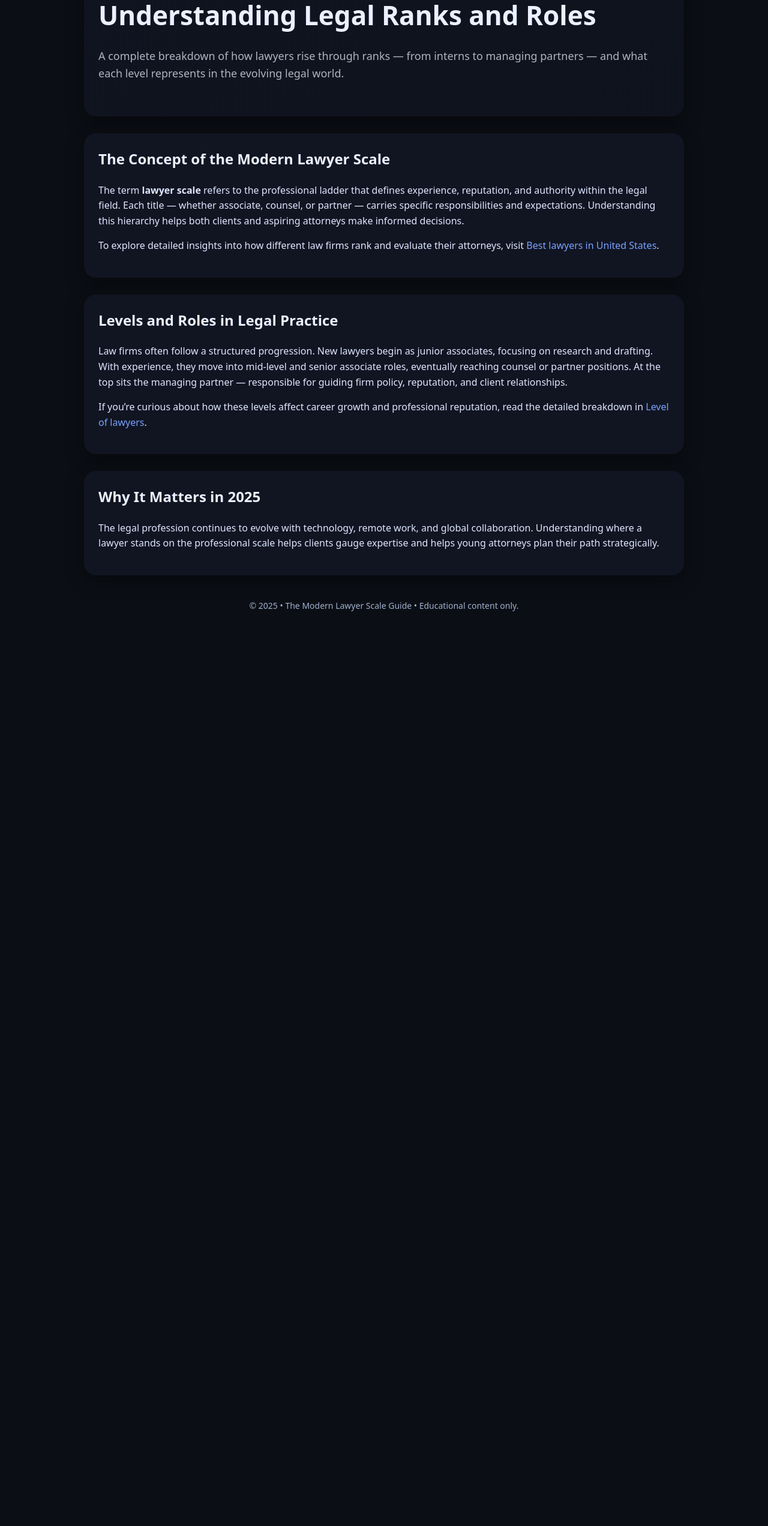
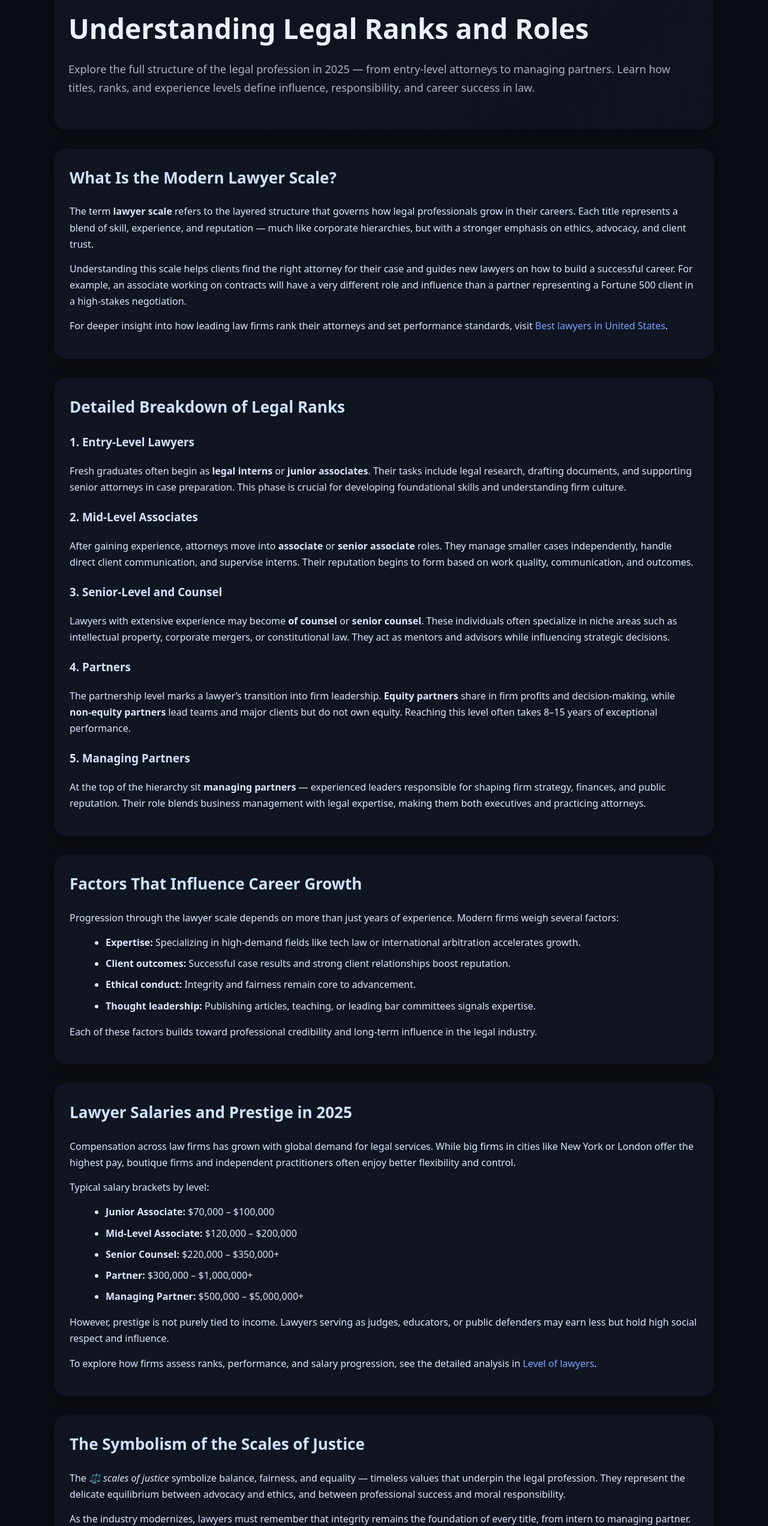
Before and after one commit to lawyer-cloud/levels-of-lawyers, a plain HTML site: page index.html in a window 1280 px wide. Shown: the part 180-2724 px from the top of the page at 60% size. Before the commit the page ends 1241 px from the top, so only its background shows below. Drawn offline with Linux system fonts and the light colour scheme.

Commit message:
Update index.html

```diff
--- a/index.html
+++ b/index.html
@@ -4,9 +4,8 @@
   <meta charset="UTF-8" />
   <meta name="viewport" content="width=device-width, initial-scale=1" />
   <title>The Modern Lawyer Scale 2025: Understanding Legal Ranks and Roles</title>
-  <meta name="description" content="Explore the modern lawyer hierarchy in 2025 — a clear breakdown of ranks, titles, and the evolving structure of the legal profession." />
+  <meta name="description" content="A deep dive into the 2025 lawyer hierarchy: explore every rank from intern to managing partner, understand titles, salaries, and the evolving role of lawyers worldwide." />
   <meta name="robots" content="index,follow" />
-
   <style>
     :root{
       --bg: #0b0e14;
@@ -23,28 +22,31 @@
       font-family: system-ui, -apple-system, Segoe UI, Roboto, Inter, Helvetica Neue, Arial;
       background: var(--bg);
       color: var(--text);
-      line-height: 1.6;
+      line-height: 1.7;
     }
     a { color: var(--accent); text-decoration: none; }
     a:hover { color: var(--accent-2); }
-    .wrap { max-width: 1000px; margin: 0 auto; padding: 40px 20px; }
+    .wrap { max-width: 1100px; margin: 0 auto; padding: 50px 20px; }
     header.hero {
       padding: 60px 24px 40px;
-      background: linear-gradient(135deg, rgba(17,21,34,.85), rgba(17,21,34,.65));
+      background: linear-gradient(135deg, rgba(17,21,34,.9), rgba(17,21,34,.75));
       border-radius: 20px;
       box-shadow: var(--shadow);
     }
-    h1 { font-size: clamp(28px, 4vw, 44px); margin: 0 0 10px; }
+    h1 { font-size: clamp(28px, 4vw, 46px); margin: 0 0 12px; }
     p.sub { color: var(--muted); font-size: 18px; }
     .card {
       background: var(--card);
       border-radius: 20px;
-      padding: 24px;
+      padding: 26px;
       box-shadow: var(--shadow);
-      margin-top: 28px;
+      margin-top: 32px;
     }
-    h2 { font-size: 24px; margin-top: 0; }
-    p { color: #dfe6ff; }
+    h2 { font-size: 26px; margin-top: 0; color: #cfe2ff; }
+    h3 { color: #d7e2ff; margin-top: 20px; }
+    p { color: #dfe6ff; margin: 14px 0; }
+    ul { color: #dfe6ff; margin: 10px 0 16px 20px; }
+    li { margin-bottom: 8px; }
     footer { text-align: center; color: #9fb0cf; margin-top: 40px; font-size: 14px; }
   </style>
 </head>
@@ -52,24 +54,65 @@
   <div class="wrap">
     <header class="hero">
       <h1>The Modern Lawyer Scale 2025: Understanding Legal Ranks and Roles</h1>
-      <p class="sub">A complete breakdown of how lawyers rise through ranks — from interns to managing partners — and what each level represents in the evolving legal world.</p>
+      <p class="sub">Explore the full structure of the legal profession in 2025 — from entry-level attorneys to managing partners. Learn how titles, ranks, and experience levels define influence, responsibility, and career success in law.</p>
     </header>
 
     <section class="card">
-      <h2>The Concept of the Modern Lawyer Scale</h2>
-      <p>The term <strong>lawyer scale</strong> refers to the professional ladder that defines experience, reputation, and authority within the legal field. Each title — whether associate, counsel, or partner — carries specific responsibilities and expectations. Understanding this hierarchy helps both clients and aspiring attorneys make informed decisions.</p>
-      <p>To explore detailed insights into how different law firms rank and evaluate their attorneys, visit <a href="https://bestlawyersinunitedstates.com/" target="_blank" rel="noopener">Best lawyers in United States</a>.</p>
+      <h2>What Is the Modern Lawyer Scale?</h2>
+      <p>The term <strong>lawyer scale</strong> refers to the layered structure that governs how legal professionals grow in their careers. Each title represents a blend of skill, experience, and reputation — much like corporate hierarchies, but with a stronger emphasis on ethics, advocacy, and client trust.</p>
+      <p>Understanding this scale helps clients find the right attorney for their case and guides new lawyers on how to build a successful career. For example, an associate working on contracts will have a very different role and influence than a partner representing a Fortune 500 client in a high-stakes negotiation.</p>
+      <p>For deeper insight into how leading law firms rank their attorneys and set performance standards, visit <a href="https://bestlawyersinunitedstates.com/" target="_blank" rel="noopener">Best lawyers in United States</a>.</p>
     </section>
 
     <section class="card">
-      <h2>Levels and Roles in Legal Practice</h2>
-      <p>Law firms often follow a structured progression. New lawyers begin as junior associates, focusing on research and drafting. With experience, they move into mid-level and senior associate roles, eventually reaching counsel or partner positions. At the top sits the managing partner — responsible for guiding firm policy, reputation, and client relationships.</p>
-      <p>If you’re curious about how these levels affect career growth and professional reputation, read the detailed breakdown in <a href="https://bestlawyersinunitedstates.com/lawyer-scale-secrets-every-client-and-new-attorney-should-know/" target="_blank" rel="noopener">Level of lawyers</a>.</p>
+      <h2>Detailed Breakdown of Legal Ranks</h2>
+      <h3>1. Entry-Level Lawyers</h3>
+      <p>Fresh graduates often begin as <strong>legal interns</strong> or <strong>junior associates</strong>. Their tasks include legal research, drafting documents, and supporting senior attorneys in case preparation. This phase is crucial for developing foundational skills and understanding firm culture.</p>
+
+      <h3>2. Mid-Level Associates</h3>
+      <p>After gaining experience, attorneys move into <strong>associate</strong> or <strong>senior associate</strong> roles. They manage smaller cases independently, handle direct client communication, and supervise interns. Their reputation begins to form based on work quality, communication, and outcomes.</p>
+
+      <h3>3. Senior-Level and Counsel</h3>
+      <p>Lawyers with extensive experience may become <strong>of counsel</strong> or <strong>senior counsel</strong>. These individuals often specialize in niche areas such as intellectual property, corporate mergers, or constitutional law. They act as mentors and advisors while influencing strategic decisions.</p>
+
+      <h3>4. Partners</h3>
+      <p>The partnership level marks a lawyer’s transition into firm leadership. <strong>Equity partners</strong> share in firm profits and decision-making, while <strong>non-equity partners</strong> lead teams and major clients but do not own equity. Reaching this level often takes 8–15 years of exceptional performance.</p>
+
+      <h3>5. Managing Partners</h3>
+      <p>At the top of the hierarchy sit <strong>managing partners</strong> — experienced leaders responsible for shaping firm strategy, finances, and public reputation. Their role blends business management with legal expertise, making them both executives and practicing attorneys.</p>
     </section>
 
     <section class="card">
-      <h2>Why It Matters in 2025</h2>
-      <p>The legal profession continues to evolve with technology, remote work, and global collaboration. Understanding where a lawyer stands on the professional scale helps clients gauge expertise and helps young attorneys plan their path strategically.</p>
+      <h2>Factors That Influence Career Growth</h2>
+      <p>Progression through the lawyer scale depends on more than just years of experience. Modern firms weigh several factors:</p>
+      <ul>
+        <li><strong>Expertise:</strong> Specializing in high-demand fields like tech law or international arbitration accelerates growth.</li>
+        <li><strong>Client outcomes:</strong> Successful case results and strong client relationships boost reputation.</li>
+        <li><strong>Ethical conduct:</strong> Integrity and fairness remain core to advancement.</li>
+        <li><strong>Thought leadership:</strong> Publishing articles, teaching, or leading bar committees signals expertise.</li>
+      </ul>
+      <p>Each of these factors builds toward professional credibility and long-term influence in the legal industry.</p>
+    </section>
+
+    <section class="card">
+      <h2>Lawyer Salaries and Prestige in 2025</h2>
+      <p>Compensation across law firms has grown with global demand for legal services. While big firms in cities like New York or London offer the highest pay, boutique firms and independent practitioners often enjoy better flexibility and control.</p>
+      <p>Typical salary brackets by level:</p>
+      <ul>
+        <li><strong>Junior Associate:</strong> $70,000 – $100,000</li>
+        <li><strong>Mid-Level Associate:</strong> $120,000 – $200,000</li>
+        <li><strong>Senior Counsel:</strong> $220,000 – $350,000+</li>
+        <li><strong>Partner:</strong> $300,000 – $1,000,000+</li>
+        <li><strong>Managing Partner:</strong> $500,000 – $5,000,000+</li>
+      </ul>
+      <p>However, prestige is not purely tied to income. Lawyers serving as judges, educators, or public defenders may earn less but hold high social respect and influence.</p>
+      <p>To explore how firms assess ranks, performance, and salary progression, see the detailed analysis in <a href="https://bestlawyersinunitedstates.com/lawyer-scale-secrets-every-client-and-new-attorney-should-know/" target="_blank" rel="noopener">Level of lawyers</a>.</p>
+    </section>
+
+    <section class="card">
+      <h2>The Symbolism of the Scales of Justice</h2>
+      <p>The <em>⚖️ scales of justice</em> symbolize balance, fairness, and equality — timeless values that underpin the legal profession. They represent the delicate equilibrium between advocacy and ethics, and between professional success and moral responsibility.</p>
+      <p>As the industry modernizes, lawyers must remember that integrity remains the foundation of every title, from intern to managing partner. Technology may transform how legal work is done, but trust will always determine how lawyers are ranked on the true scale of justice.</p>
     </section>
 
     <footer>
```
